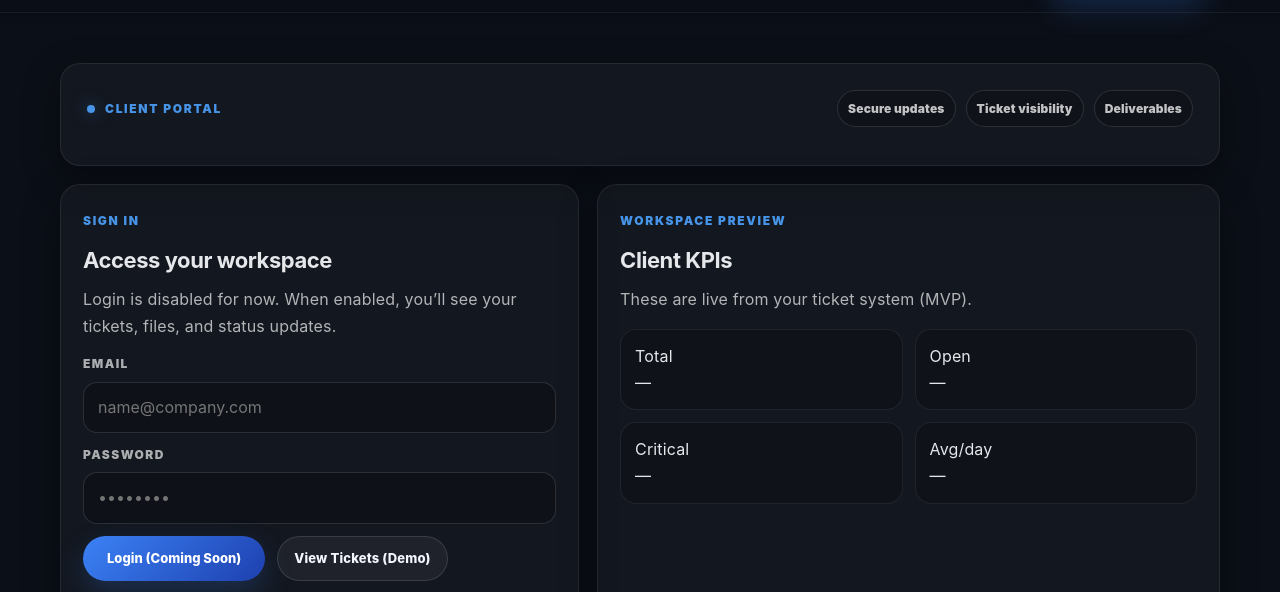
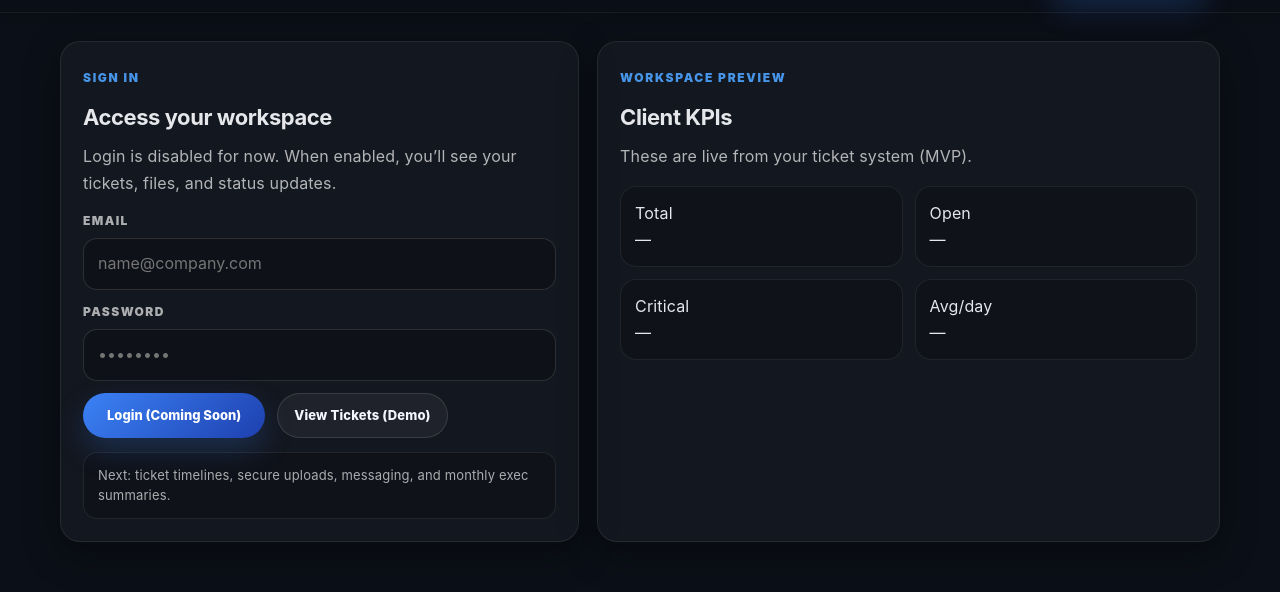
Before and after one commit to dominicb1700-oss/cyberbench-site, a plain HTML site: page client-portal.html in a window 1280 px wide. Shown: the part 60-652 px from the top of the page. Drawn offline with Linux system fonts and the light colour scheme; no server answers.

Commit message:
Update client-portal.html

```diff
--- a/client-portal.html
+++ b/client-portal.html
@@ -32,17 +32,6 @@
 <main class="cbp-main">
   <div class="cbp-container">
 
-    <!-- HERO -->
-    <section class="cbp-hero">
-      <div class="cbp-hero-top">
-        <div class="cbp-kicker"><span class="cbp-dot"></span> Client Portal</div>
-        <div class="cbp-badges">
-          <span class="cbp-pill">Secure updates</span>
-          <span class="cbp-pill">Ticket visibility</span>
-          <span class="cbp-pill">Deliverables</span>
-        </div>
-      </div>
-    </section>
 
     <!-- GRID -->
     <section class="cbp-grid">
```
